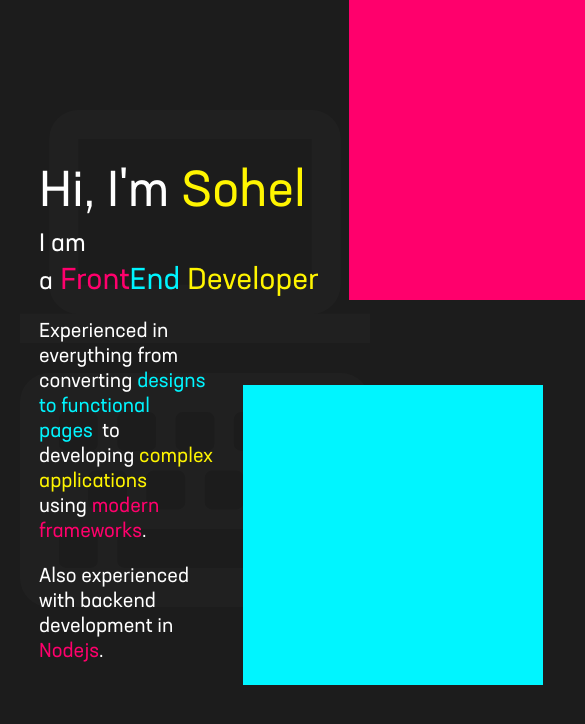
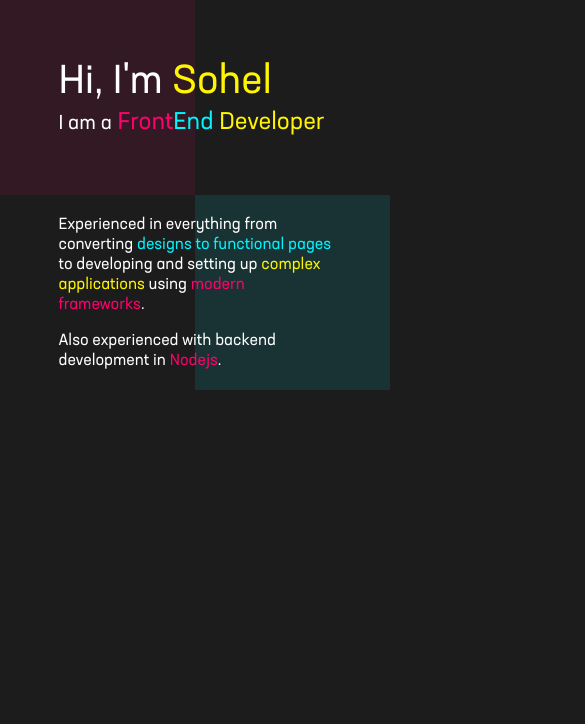
Before and after one commit to sohel-ahmed-ansari/sohelansari.com-v2, a React app: page / in a window 390 px wide. Shown: the top 724 px of the page, 585 px wide, since content can reach past the window. Built offline with nearby package versions, Linux system fonts and the light colour scheme.

Commit message:
Implement intro mobile design

```diff
--- /dev/null
+++ b/src/components/intro/greeting/index.js
@@ -0,0 +1,18 @@
+import React from 'react';
+
+const Greeting = () => (
+  <header className="intro-row">
+    <div className="greeting">
+      <div className="greeting__title">Hi, I'm <span className="intro__text-color3">Sohel</span></div>
+      <div className="greeting__sub-title">
+        <span className="greeting__sub-title-small">I am a</span>&nbsp;
+        <span className="intro__text-color1">Front</span><span className="intro__text-color2">End</span>&nbsp;
+        <span className="intro__text-color3">Developer</span>
+      </div>
+    </div>
+    <div className="intro-row__box intro-row__box--color1" />
+    <div className="intro-row__box" />
+  </header>
+);
+
+export default Greeting;
--- a/src/components/intro/index.js
+++ b/src/components/intro/index.js
@@ -2,41 +2,17 @@ import React from 'react';
 
 import './style.less';
 import Computer from './computer';
+import Greeting from './greeting';
+import Summary from './summary';
+import MobileBG from './mobile-bg';
 
 const Intro = () => {
   return (
     <section className="intro">
-      <div className="intro-row">
-        <div className="intro-row__left-gap"/>
-        <div className="greeting">
-          <div className="greeting__title">Hi, I'm <span className="intro__text-color3">Sohel</span></div>
-          <div className="greeting__sub-title">
-            <span className="greeting__sub-title-small">I am a</span>
-            &nbsp;
-            <span className="intro__text-color1">Front</span>
-            <span className="intro__text-color2">End</span>
-            &nbsp;
-            <span className="intro__text-color3">Developer</span>
-          </div>
-        </div>
-        <div className="intro-row__box intro-row__box--color1"/>
-        <div className="intro-row__box"/>
-      </div>
-      <div className="intro-row">
-        <div className="intro-row__left-gap"/>
-        <div className="summary">
-          <p>Experienced in everything from converting&nbsp;
-            <span className="intro__text-color2">designs to functional pages</span>&nbsp;
-            to developing&nbsp;
-            <span className="intro__text-color3">complex applications</span>&nbsp;
-            using&nbsp;
-            <span className="intro__text-color1">modern frameworks</span>.
-          </p>
-          <p>Also experienced with backend development in <span className="intro__text-color1">Nodejs</span>.</p>
-        </div>
-        <div className="intro-row__box intro-row__box--color2"/>
-      </div>
+      <Greeting/>
+      <Summary/>
       <Computer/>
+      <MobileBG/>
     </section>
   );
 };
--- /dev/null
+++ b/src/components/intro/mobile-bg/index.js
@@ -0,0 +1,11 @@
+import React from 'react';
+import './style.less';
+
+const MobileBG = () => (
+  <div className="intro-mobile-bg">
+    <div className="intro-mobile-bg__box1"></div>
+    <div className="intro-mobile-bg__box2"></div>
+  </div>
+);
+
+export default MobileBG;
--- /dev/null
+++ b/src/components/intro/mobile-bg/style.less
@@ -0,0 +1,26 @@
+@import "../../../styles/variables.less";
+
+.intro-mobile-bg {
+  position: absolute;
+  width: 100vw;
+  height: 100vw;
+  opacity: 0.1;
+  display: none;
+  &__box1 {
+    width: 50vw;
+    height: 50vw;
+    background-color: @pink-rose;
+  }
+  &__box2 {
+    margin-left: 50vw;
+    width: 50vw;
+    height: 50vw;
+    background-color: @aqua;
+  }
+}
+
+@media (max-width: 900px) {
+  .intro-mobile-bg {
+    display: block;
+  }
+}
--- a/src/components/intro/style.less
+++ b/src/components/intro/style.less
@@ -1,12 +1,12 @@
 @import "../../styles/variables.less";
 
-@titleFontSize: 50px;
+@fontSize: 50px;
+@introBottomPadding: 30px;
 
 .intro {
   display: flex;
   flex-direction: column;
-  width: 100vw;
-  height: 100vh;
+  margin-bottom: 30px;
   &__text-color1 {
     color: @pink-rose;
   }
@@ -25,18 +25,15 @@
   display: flex;
   align-items: flex-end;
   z-index: 1;
-  &__left-gap {
-    width: 10%;
-    flex-basis: auto;
-    flex-grow: 0;
-    flex-shrink: 0;
-  }
+  max-height: 300px;
+  overflow: hidden;
   &__box {
     flex-basis: auto;
     flex-grow: 0;
     flex-shrink: 0;
-    width: 300px;
-    height: 300px;
+    max-width: 300px;
+    width: 25vw;
+    padding-top: 25%;
     &--color1 {
       background-color: @pink-rose;
     }
@@ -44,27 +41,67 @@
       background-color: @aqua;
     }
   }
-  .greeting, .summary {
-    flex-grow: 1;
-    padding-right: 30px;
-  }
+}
+
+.greeting, .summary {
+  flex-grow: 1;
+  padding-left: 10%;
+  padding-right: 30px;
 }
 
 .greeting {
   &__title {
-    font-size: @titleFontSize;
+    font-size: @fontSize;
+    white-space: nowrap;
     &--color1 {
       color: @lemon;
     }
   }
   &__sub-title {
-    font-size: @titleFontSize*0.6;
+    font-size: @fontSize*0.6;
+    white-space: nowrap;
   }
   &__sub-title-small {
-    font-size: @titleFontSize*0.5;
+    font-size: @fontSize*0.5;
+    white-space: nowrap;
   }
 }
 
 .summary {
-  font-size: @titleFontSize*0.4;
+  font-size: @fontSize*0.4;
 }
+
+@media (max-width: 900px) {
+  @fontSizeMobile: 40px;
+  .greeting, .summary {
+    padding: 0 15%;
+  }
+  .greeting {
+    &__title {
+      font-size: @fontSizeMobile;
+    }
+    &__sub-title {
+      font-size: @fontSizeMobile*0.6;
+    }
+    &__sub-title-small {
+      font-size: @fontSizeMobile*0.5;
+    }
+  }
+  .summary {
+    font-size: @fontSizeMobile*0.4;
+  }
+  .intro-row {
+    height: 50vw;
+    align-items: center;
+    max-height: initial;
+    overflow: visible;
+    &__box {
+      &--color1, &--color2 {
+        display: none;
+      }
+    }
+  }
+  .computer {
+    display: none;
+  }
+}
--- /dev/null
+++ b/src/components/intro/summary/index.js
@@ -0,0 +1,17 @@
+import React from 'react';
+
+const Summary = () => (
+  <main className="intro-row">
+    <div className="summary">
+      <p>Experienced in everything from converting&nbsp;
+        <span className="intro__text-color2">designs to functional pages</span> to developing and setting up&nbsp;
+        <span className="intro__text-color3">complex applications</span> using&nbsp;
+        <span className="intro__text-color1">modern frameworks</span>.
+      </p>
+      <p>Also experienced with backend development in <span className="intro__text-color1">Nodejs</span>.</p>
+    </div>
+    <div className="intro-row__box intro-row__box--color2" />
+  </main>
+);
+
+export default Summary;
```
